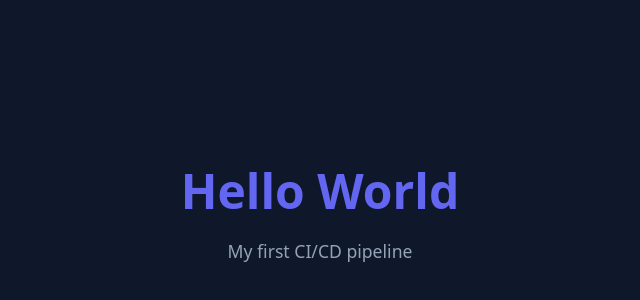
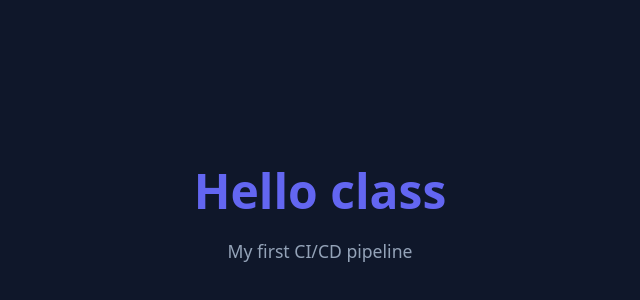
Before and after one commit to younes692/cicd-demo, a React (Vite) app: page / in a window 1280 px wide. Shown: the part 190-490 px from the top of the page, without its empty margins (320-960 px from the left). Built offline with nearby package versions, Linux system fonts and the light colour scheme; the HTML template or start-up script is replaced by a standard one.

Commit message:
Change heading text from 'Hello World' to 'Hello class'

```diff
--- a/src/App.jsx
+++ b/src/App.jsx
@@ -3,7 +3,7 @@ import './index.css';
 export default function App() {
   return (
     <div className="container">
-      <h1>Hello World</h1>
+      <h1>Hello class</h1>
       <p>My first CI/CD pipeline</p>
     </div>
   );
```
